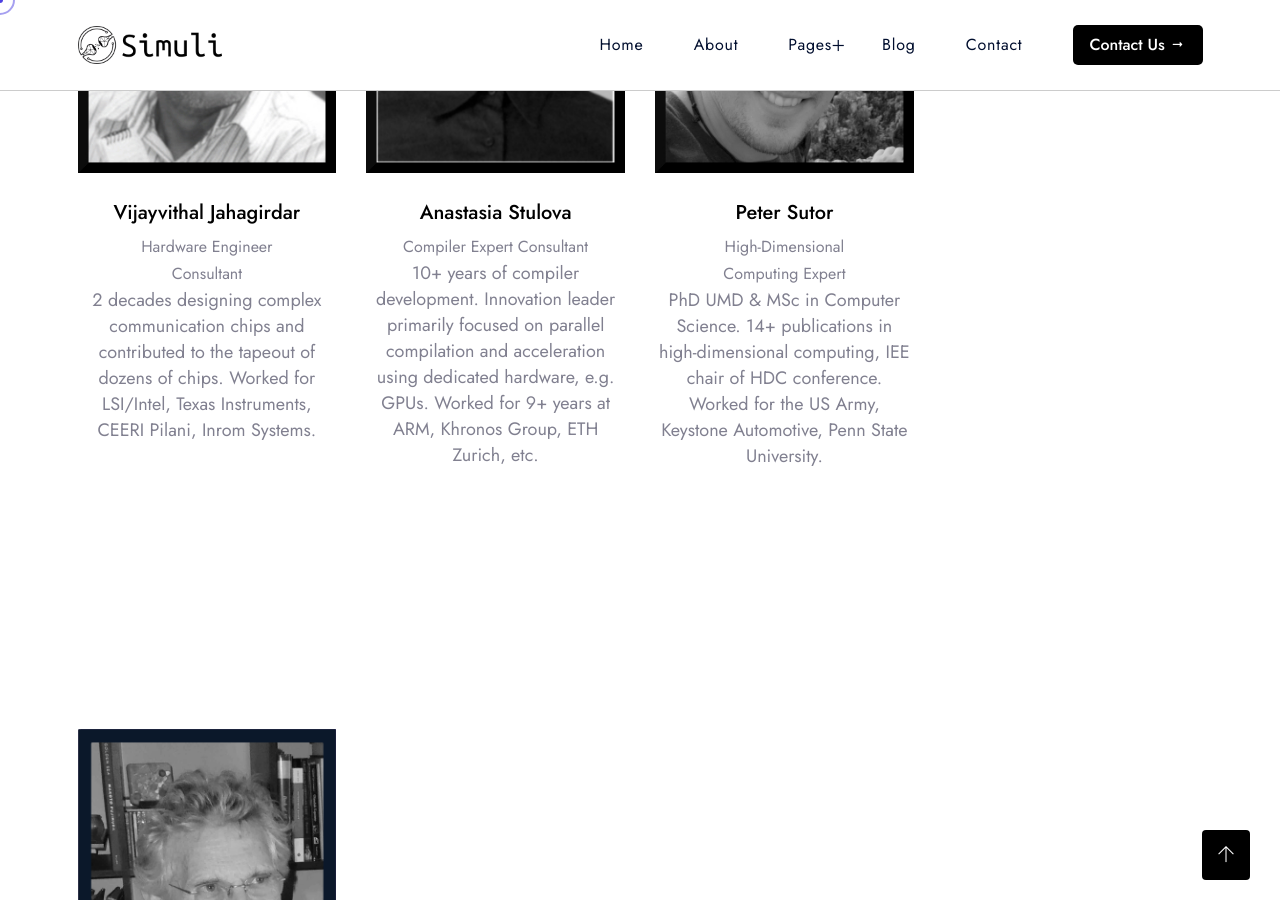
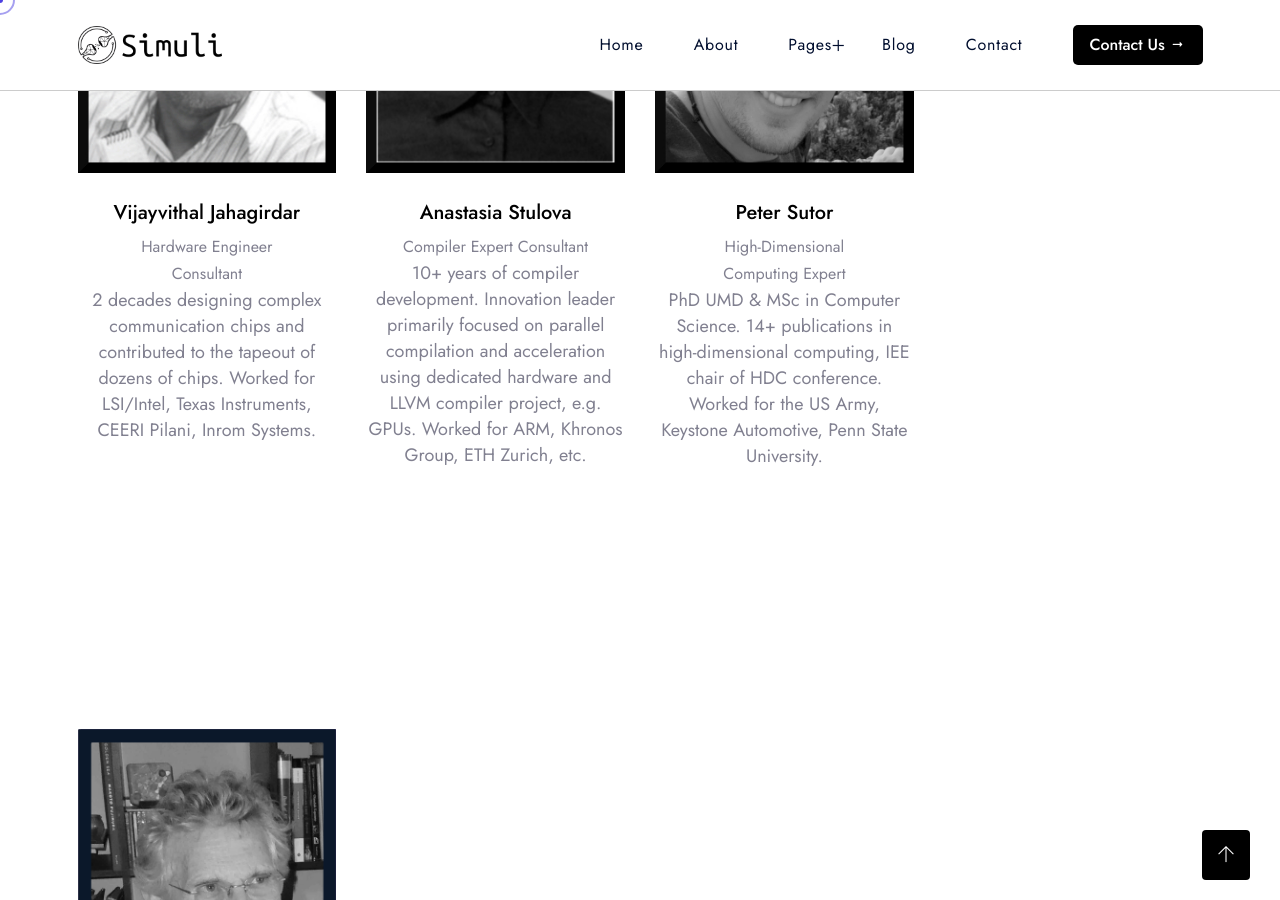
Before and after one commit to simuliinc/simuliinc.github.io, a Jekyll site: the page built from team.md, in a window 1280 px wide and 900 px high, scrolled down 1797 px. Built offline with Jekyll 4.4.1, drawn with Linux system fonts in a browser that asks for light colours.

Commit message:
Update _config.yml

```diff
--- a/_config.yml
+++ b/_config.yml
@@ -669,7 +669,7 @@ engineers:
 - image: assets/img/team/stulova.png
   username: Anastasia Stulova
   profession: Compiler Expert Consultant
-  description: 10+ years of compiler development. Innovation leader primarily focused on parallel compilation and acceleration using dedicated hardware, e.g. GPUs. Worked for 9+ years at ARM, Khronos Group, ETH Zurich, etc.
+  description: 10+ years of compiler development. Innovation leader primarily focused on parallel compilation and acceleration using dedicated hardware and LLVM compiler project, e.g. GPUs. Worked for ARM, Khronos Group, ETH Zurich, etc.
 - image: assets/img/team/peter.jpg
   username: Peter Sutor
   profession: High-Dimensional Computing Expert
```
